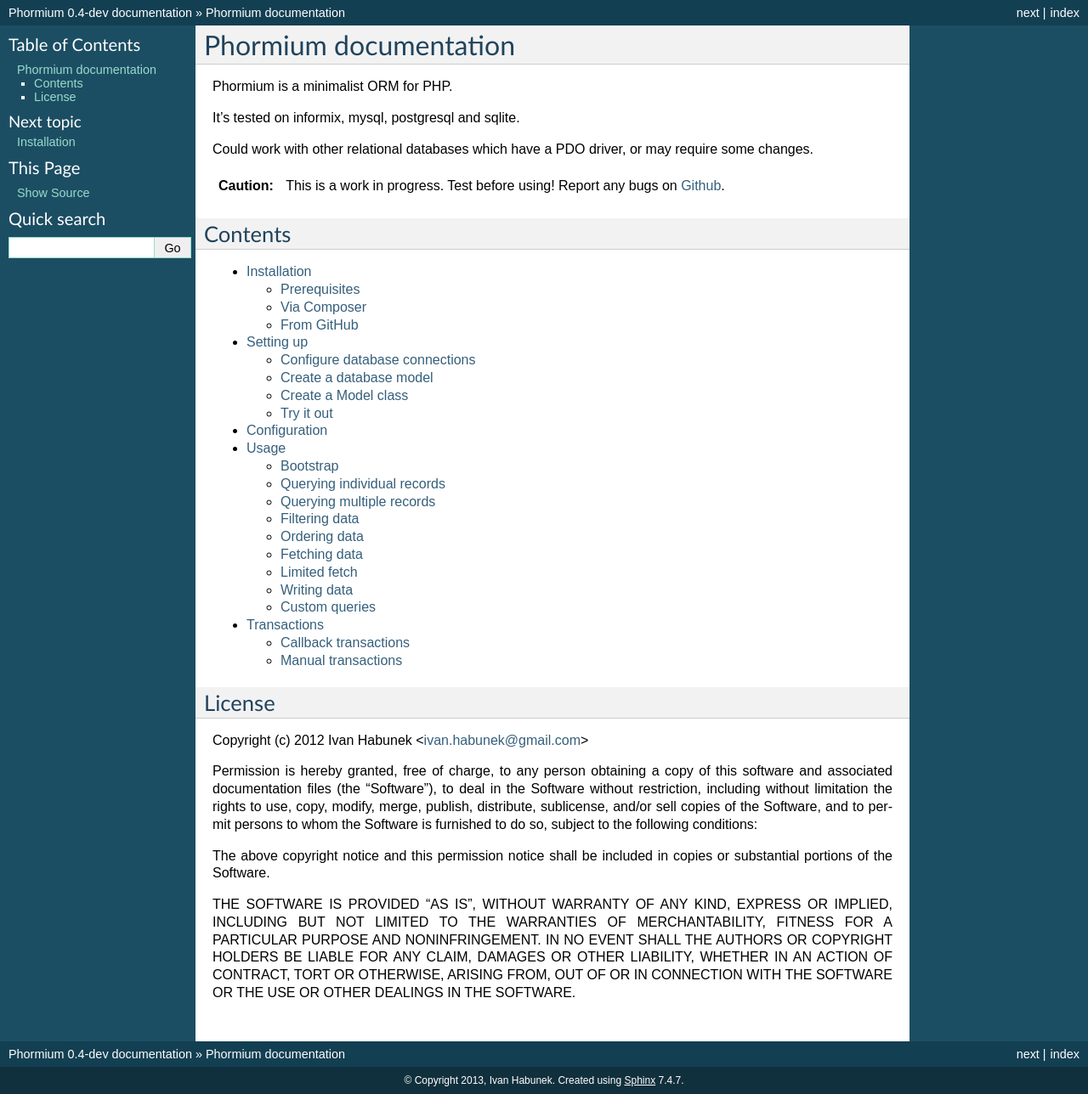
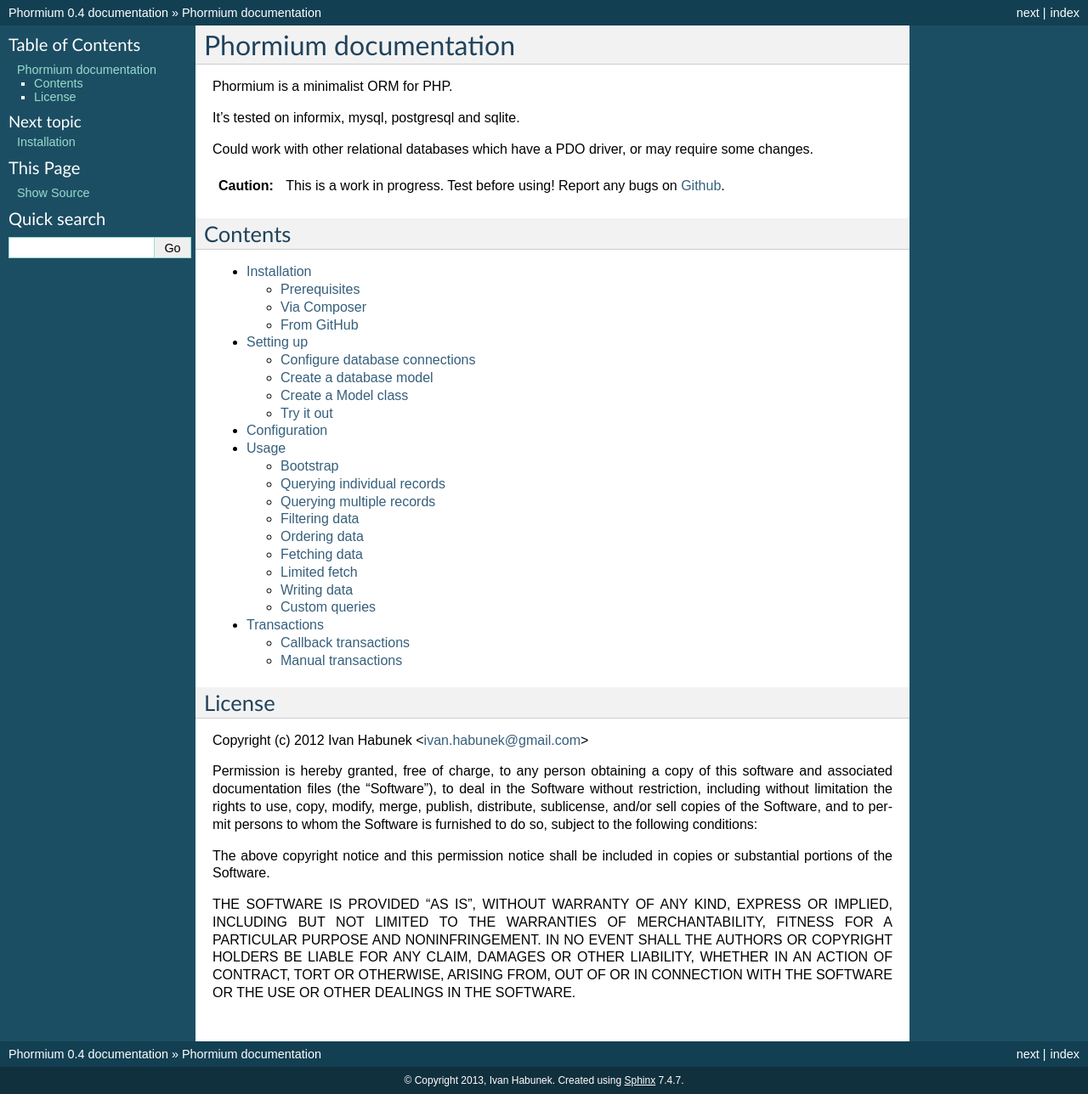
Before and after one commit to ihabunek/phormium, a Sphinx documentation site: the page built from docs/index.rst, in a window 1280 px wide. Shown: the whole page at 85% size. Built offline with Sphinx 7.4.7, drawn with Linux system fonts in a browser that asks for light colours.

Commit message:
Bumped version to 0.4

```diff
--- a/docs/conf.py
+++ b/docs/conf.py
@@ -65,7 +65,7 @@
 # The short X.Y version.
 version = '0.4'
 # The full version, including alpha/beta/rc tags.
-release = '0.4-dev'
+release = '0.4'
 
 # The language for content autogenerated by Sphinx. Refer to documentation
 # for a list of supported languages.
```
Also changed, not shown: CHANGELOG.md (+3 -2 lines).
